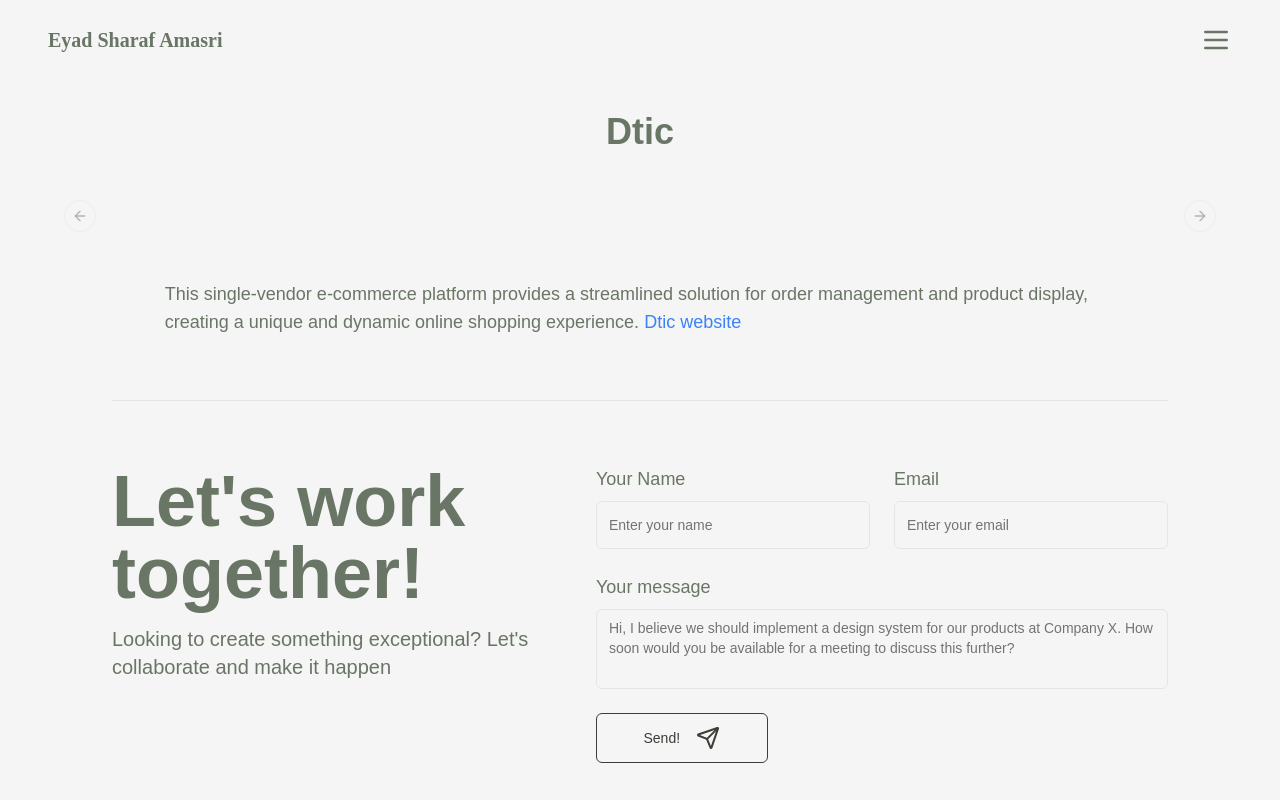
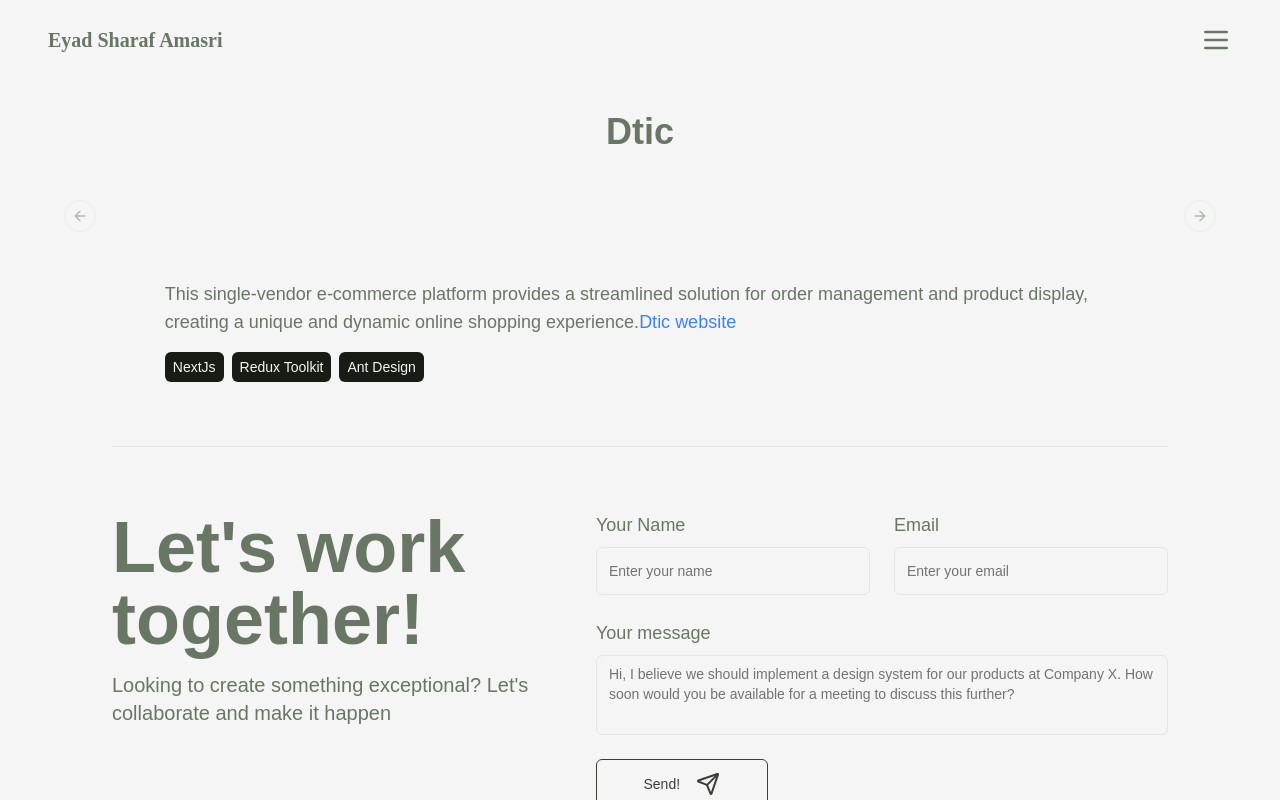
Before and after one commit to Eyad99/portfolio, a Next.js app: page /company/big-bang/dtic in a window 1280 px wide. Built offline with nearby package versions, Linux system fonts and the light colour scheme.

Commit message:
add technologies section

```diff
--- a/app/page.tsx
+++ b/app/page.tsx
@@ -5,7 +5,6 @@ import Panner from '@/components/sections/panner';
 import SendMessage from '@/components/sections/send-message';
 import Footer from '@/components/widgets/footer';
 import { IntroProvider } from '@/hooks/intro-context';
-import { Fragment } from 'react';
 
 export default function Home() {
 	return (
--- a/components/companies/big-bang/dtic/index.tsx
+++ b/components/companies/big-bang/dtic/index.tsx
@@ -10,6 +10,7 @@ const Dtic = () => {
 			}
 			imagesEmun={[]}
 			website={{ link: 'https://dtic.co/', name: 'Dtic website' }}
+			technologies={['NextJs', 'Redux Toolkit', 'Ant Design']}
 		/>
 	);
 };
--- a/components/companies/cubeta/rush/index.tsx
+++ b/components/companies/cubeta/rush/index.tsx
@@ -26,6 +26,7 @@ const Rush = () => {
 			}
 			imagesEmun={ImagesEmun}
 			website={{ link: 'https://lb-merchant.redrush.co/', name: 'Rush website' }}
+			technologies={['NextJs', 'Redux Toolkit', 'Ant Design']}
 		/>
 	);
 };
--- a/components/companies/go-dev/street-league-dashboard/index.tsx
+++ b/components/companies/go-dev/street-league-dashboard/index.tsx
@@ -25,6 +25,7 @@ const StreetLeagueDashboard = () => {
 			}
 			imagesEmun={ImagesEmun}
 			paginate={{ nextProjectLink: '/company/go-dev/audio-analysis', prevProjectLink: '/company/go-dev/street-league' }}
+			technologies={['NextJs', 'React Query', 'Mui', 'Firebase', 'ChartJs']}
 		/>
 	);
 };
--- a/components/companies/go-dev/street-league/index.tsx
+++ b/components/companies/go-dev/street-league/index.tsx
@@ -21,11 +21,12 @@ const StreetLeague = () => {
 		<ProjectDetails
 			projectName={'StreetLeague'}
 			projectDescription={
-				'Street League is a platform centered around competitive sports leagues and events. It offers a space for teams and players to engage in various sports competitions. The site provides registration options, event details, and access to their shop for sports	gear and accessories. Additionally, users can follow updates and connect with the community through the platform. It also offers downloadable apps for easy access to schedules, results, and other relevant information. For more details,you can visit'
+				'Street League is a platform centered around competitive sports leagues and events. It offers a space for teams and players to engage in various sports competitions. The site provides registration options, event details, and access to their shop for sports	gear and accessories. Additionally, users can follow updates and connect with the community through the platform. It also offers downloadable apps for easy access to schedules, results, and other relevant information. For more details,you can visit '
 			}
 			imagesEmun={ImagesEmun}
 			website={{ link: 'https://streetleague.ae/', name: "Street League's website" }}
 			paginate={{ nextProjectLink: '/company/go-dev/street-league-dashboard', prevProjectLink: '/company/go-dev/audio-analysis' }}
+			technologies={['NextJs', 'React Query', 'Mui', 'Firebase', 'Pusher', 'Stripe', 'Tabby']}
 		/>
 	);
 };
--- a/components/companies/go-dev/voice-analysis/index.tsx
+++ b/components/companies/go-dev/voice-analysis/index.tsx
@@ -25,6 +25,7 @@ const VoiceAnalysis = () => {
 			}
 			imagesEmun={ImagesEmun}
 			paginate={{ nextProjectLink: '/company/go-dev/street-league', prevProjectLink: '/company/go-dev/street-league-dashboard' }}
+			technologies={['Vite', 'React Query', 'Tailwind Css', 'Shadcn']}
 		/>
 	);
 };
--- a/components/companies/ugaritech/guidance/index.tsx
+++ b/components/companies/ugaritech/guidance/index.tsx
@@ -22,6 +22,7 @@ const Guidance = () => {
 				'Designed to boost student engagement, this project features interactive tools like discussion forums, peer-to-peer messaging, and group collaboration spaces. It includes a flexible user role management system with customizable permissions for administrators, instructors, and students. The platform also supports a file management system and enables seamless reuse of shareable content from various e-learning platforms through SCORM packages.'
 			}
 			imagesEmun={ImagesEmun}
+			technologies={['Vite', 'React Query', 'Redux', 'Tailwind Css', 'Shadcn', 'Firebase', 'Pusher', 'ChartJs', 'Docker']}
 		/>
 	);
 };
--- a/components/reusable-components/project-details.tsx
+++ b/components/reusable-components/project-details.tsx
@@ -5,6 +5,7 @@ import ContactTogetherSection from '@/components/sections/send-message/contact-t
 import Paginate from '@/components/reusable-components/paginate';
 import Image from 'next/image';
 import Link from 'next/link';
+import Technologies from './technologies';
 
 interface ProjectDetailsProps {
 	projectName: string;
@@ -12,9 +13,10 @@ interface ProjectDetailsProps {
 	imagesEmun: { image: any; alt: string }[];
 	website?: { link: any; name: string };
 	paginate?: { nextProjectLink?: string; prevProjectLink?: string };
+	technologies: string[];
 }
 
-const ProjectDetails: FC<ProjectDetailsProps> = ({ projectName, projectDescription, imagesEmun, website, paginate }) => {
+const ProjectDetails: FC<ProjectDetailsProps> = ({ projectName, projectDescription, imagesEmun, website, paginate, technologies }) => {
 	return (
 		<div className='flex flex-col justify-center items-center sm:m-28 m-10 gap-16'>
 			<h1 className='font-bold text-4xl '>{projectName}</h1>
@@ -36,15 +38,16 @@ const ProjectDetails: FC<ProjectDetailsProps> = ({ projectName, projectDescripti
 				<CarouselPrevious />
 				<CarouselNext />
 			</Carousel>
-			<div className='w-[90%] text-lg flex flex-col gap-2'>
+			<div className='w-[90%] text-lg flex flex-col gap-4'>
 				<p>
-					{projectDescription}{' '}
+					{projectDescription}
 					{website?.link && (
-						<Link href='https://streetleague.ae/' target='blank' passHref>
+						<Link href={website?.link} target='blank' passHref>
 							<span className='text-blue-500 hover:underline'>{website.name}</span>
 						</Link>
 					)}
 				</p>
+				<Technologies technologies={technologies} />
 				{(paginate?.nextProjectLink || paginate?.prevProjectLink) && (
 					<div className='flex justify-between'>
 						{paginate?.prevProjectLink && <Paginate direction='left' text='Previous Project' link={paginate.prevProjectLink} />}
--- /dev/null
+++ b/components/reusable-components/technologies.tsx
@@ -0,0 +1,18 @@
+import React from 'react';
+
+const Technologies = ({ technologies }: { technologies: string[] }) => {
+	return (
+		<section className='flex flex-wrap gap-2'>
+			{technologies?.map((technology: string) => (
+				<div
+					key={technology}
+					className='bg-primary text-secondary w-fit h-[30px] rounded-md text-center justify-center items-center flex p-2 '
+				>
+					<h5 className='text-sm'>{technology}</h5>
+				</div>
+			))}
+		</section>
+	);
+};
+
+export default Technologies;
```
